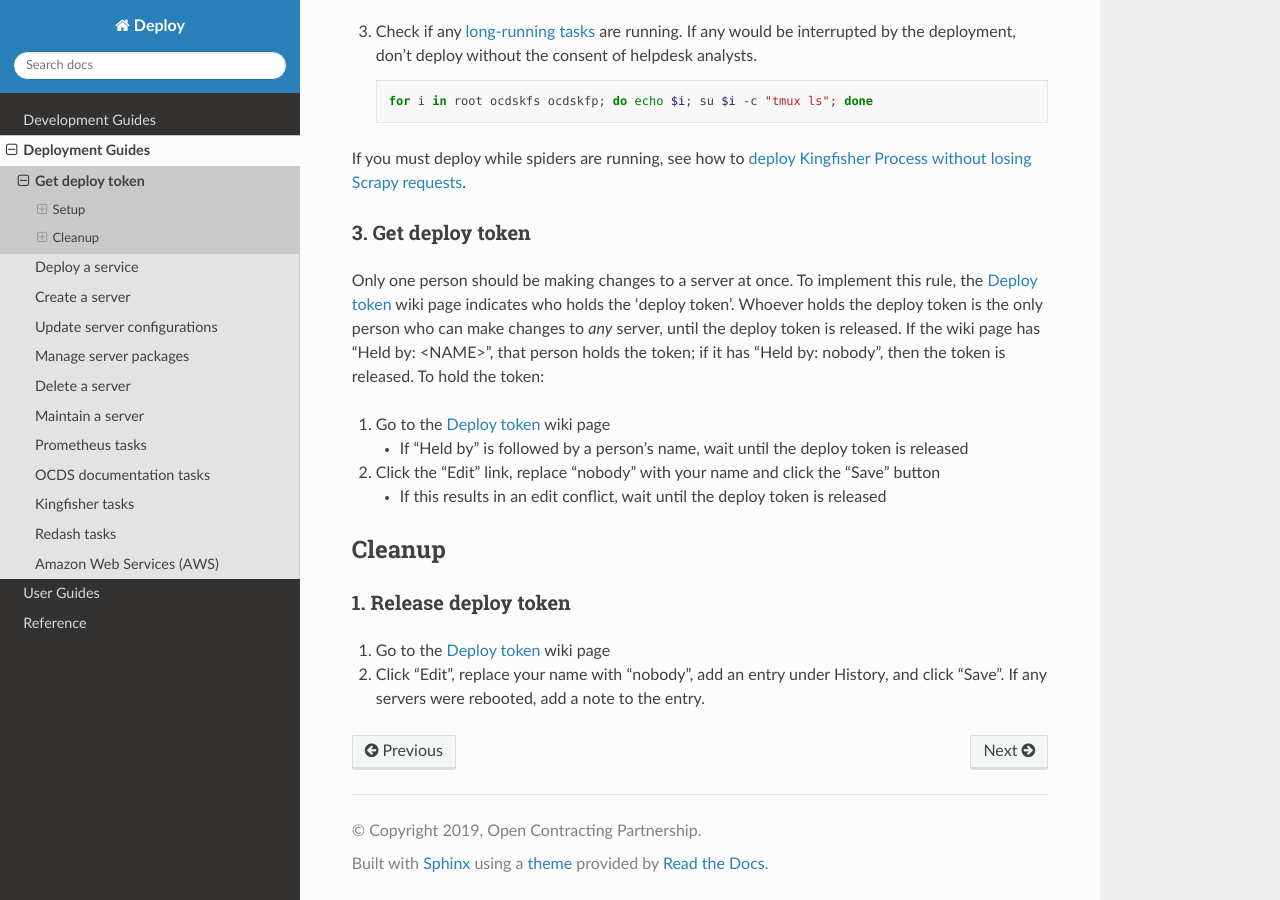
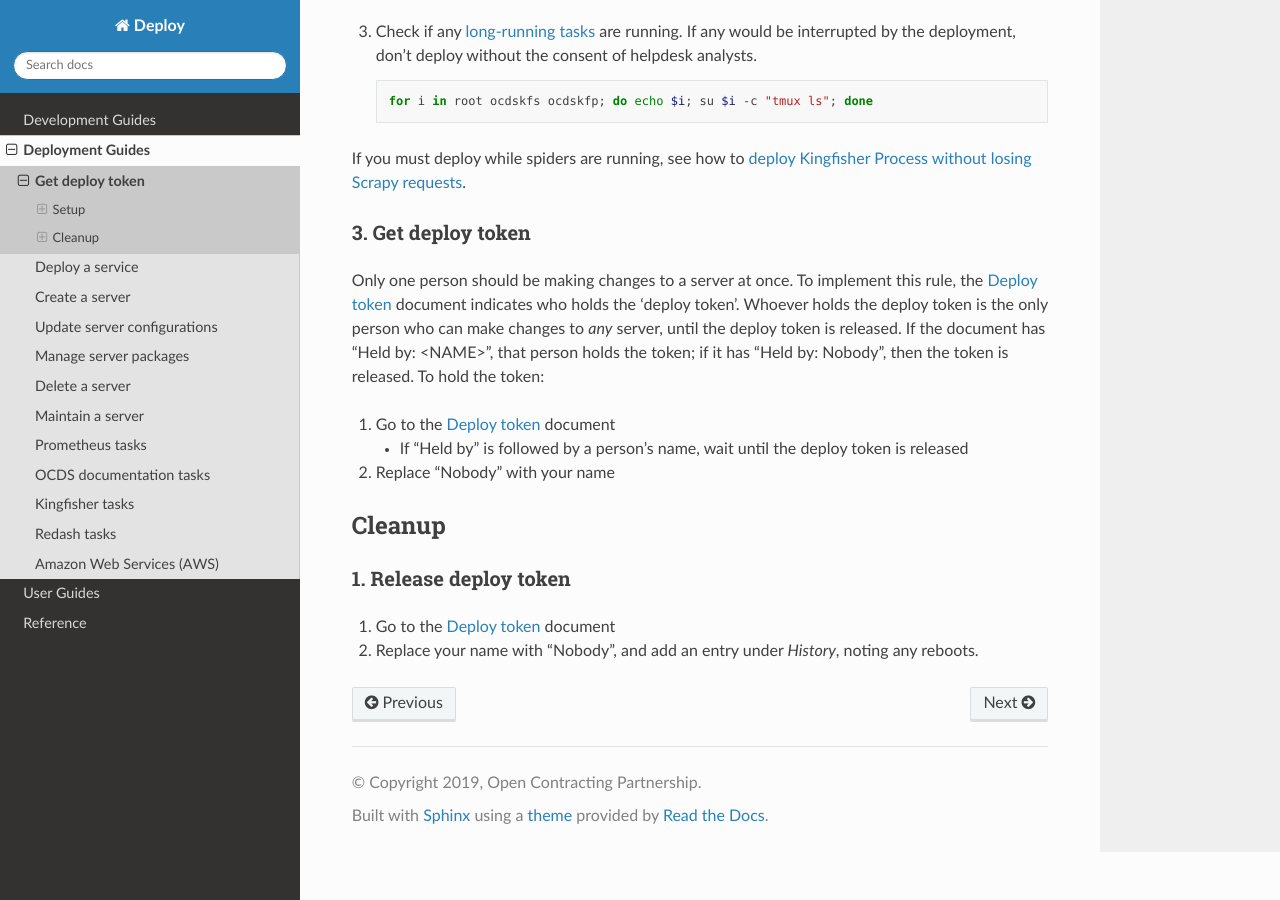
Before and after one commit to open-contracting/deploy, a Sphinx documentation site: the page built from docs/deploy/setup.rst, in a window 1280 px wide and 900 px high, scrolled down 810 px. Built offline with Sphinx 7.4.7 and the Read the Docs theme 2.0.0, drawn with Linux system fonts in a browser that asks for light colours.

Commit message:
Change the location of the deploy token

```diff
--- a/docs/deploy/setup.rst
+++ b/docs/deploy/setup.rst
@@ -47,15 +47,13 @@ If you must deploy while spiders are running, see how to :ref:`deploy Kingfisher
 3. Get deploy token
 ~~~~~~~~~~~~~~~~~~~
 
-Only one person should be making changes to a server at once. To implement this rule, the `Deploy token <https://crm.open-contracting.org/projects/ocds/wiki/Deploy_token>`__ wiki page indicates who holds the 'deploy token'. Whoever holds the deploy token is the only person who can make changes to *any* server, until the deploy token is released. If the wiki page has "Held by: <NAME>", that person holds the token; if it has "Held by: nobody", then the token is released. To hold the token:
+Only one person should be making changes to a server at once. To implement this rule, the `Deploy token <https://docs.google.com/document/d/1kW2hI1PYYd8KC5QDyys8clPvshBMUZuLpEOO-DvSxqk/edit>`__ document indicates who holds the 'deploy token'. Whoever holds the deploy token is the only person who can make changes to *any* server, until the deploy token is released. If the document has "Held by: <NAME>", that person holds the token; if it has "Held by: Nobody", then the token is released. To hold the token:
 
-#. Go to the `Deploy token <https://crm.open-contracting.org/projects/ocds/wiki/Deploy_token>`__ wiki page
+#. Go to the `Deploy token <https://docs.google.com/document/d/1kW2hI1PYYd8KC5QDyys8clPvshBMUZuLpEOO-DvSxqk/edit>`__ document
 
    * If "Held by" is followed by a person's name, wait until the deploy token is released
 
-#. Click the "Edit" link, replace "nobody" with your name and click the "Save" button
-
-   * If this results in an edit conflict, wait until the deploy token is released
+#. Replace "Nobody" with your name
 
 .. _generic-cleanup:
 
@@ -65,5 +63,5 @@ Cleanup
 1. Release deploy token
 ~~~~~~~~~~~~~~~~~~~~~~~
 
-#. Go to the `Deploy token <https://crm.open-contracting.org/projects/ocds/wiki/Deploy_token>`__ wiki page
-#. Click "Edit", replace your name with "nobody", add an entry under History, and click "Save". If any servers were rebooted, add a note to the entry.
+#. Go to the `Deploy token <https://docs.google.com/document/d/1kW2hI1PYYd8KC5QDyys8clPvshBMUZuLpEOO-DvSxqk/edit>`__ document
+#. Replace your name with "Nobody", and add an entry under *History*, noting any reboots.
```
